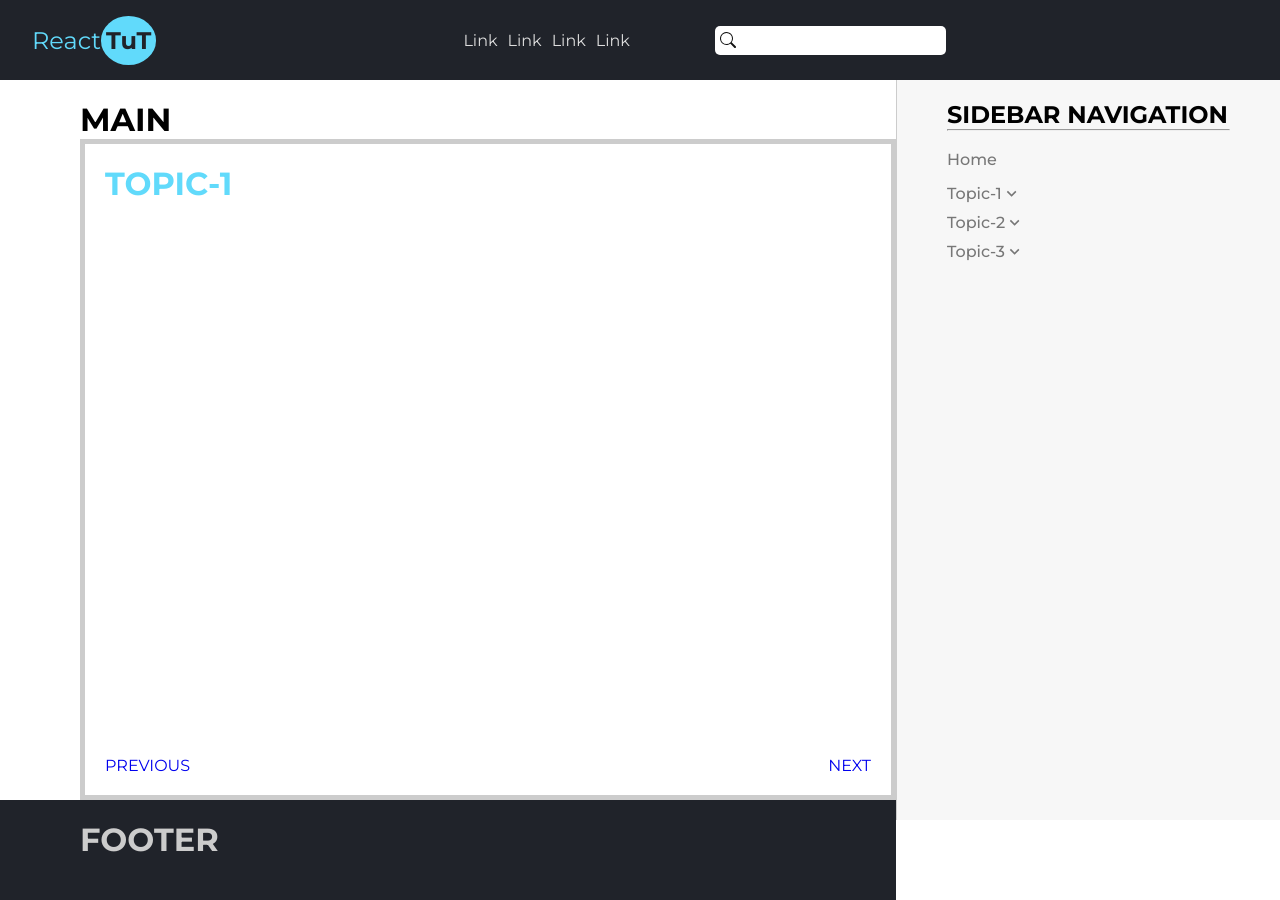
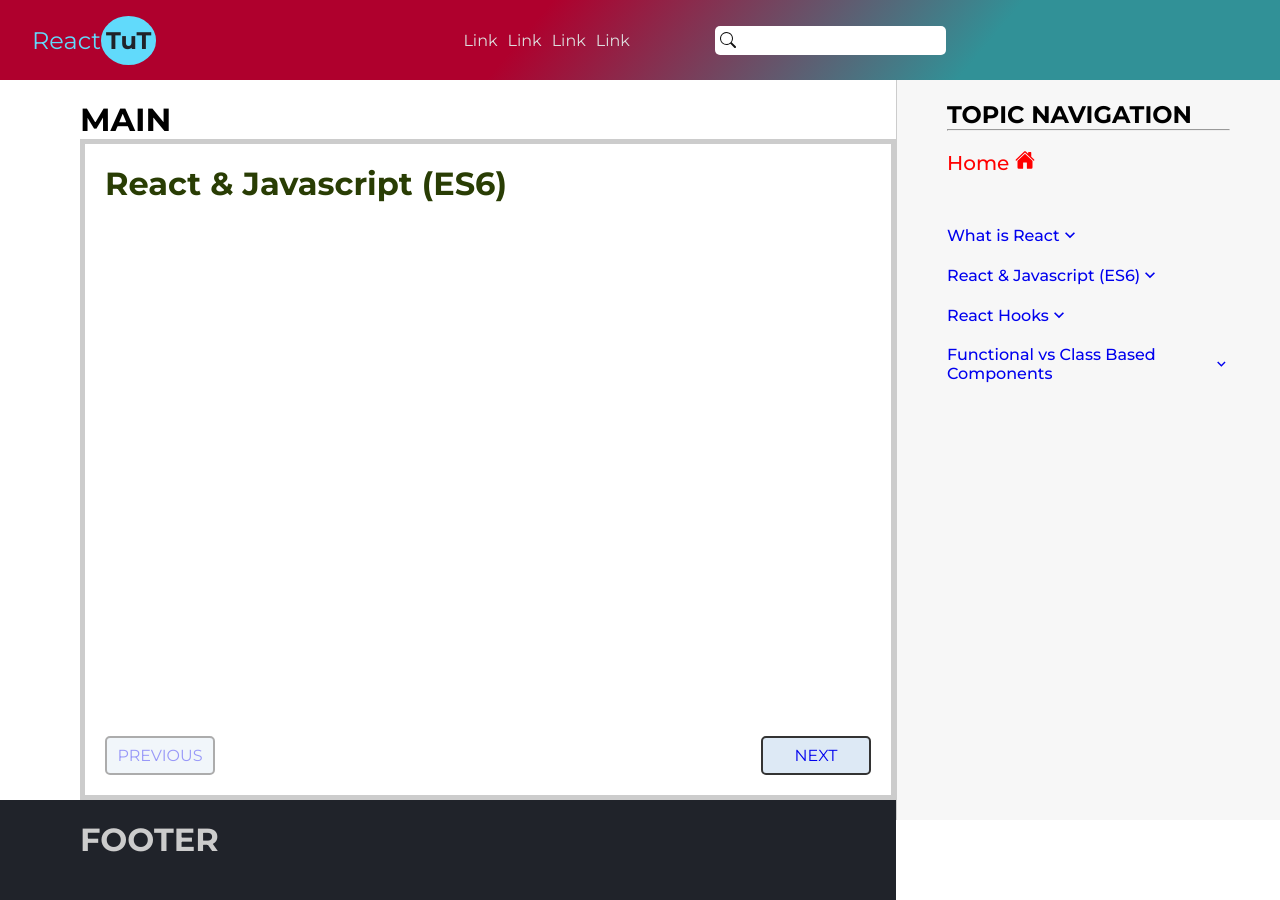
Before and after one commit to amarbessedik/react-tutorila-app, a React (Create React App) app: page /topic1 in a window 1280 px wide. Built offline with nearby package versions, Linux system fonts and the light colour scheme.

Commit message:
App's navigation fully functional

```diff
--- a/src/App.js
+++ b/src/App.js
@@ -1,57 +1,20 @@
 import React, { useState } from "react";
+// import { Switch, Route } from "react-router-dom";
 import { Switch, Route } from "react-router-dom";
 import Header from "./components/Header/Header";
 import Main from "./components/Main/Main";
 import Sidebar from "./components/Sidebar/Sidebar";
 import Topic from "./components/Topic/Topic";
+import {topics} from '../src/data/topics'
 import "./index.css";
 
-const sections1 = [
-  { subtitle: "SECTION1", url: "section1", rank: 0 },
-  { subtitle: "SECTION2", url: "section2", rank: 1 },
-  { subtitle: "SECTION3", url: "section3", rank: 2 },
-  { subtitle: "SECTION4", url: "section4", rank: 3 },
-];
-const sections2 = [
-  { subtitle: "SECTION1", url: "section1", rank: 0 },
-  { subtitle: "SECTION2", url: "section2", rank: 1 },
-  { subtitle: "SECTION3", url: "section3", rank: 2 },
-  { subtitle: "SECTION4", url: "section4", rank: 3 },
-];
-const sections3 = [
-  { subtitle: "SECTION1", url: "section1", rank: 0 },
-  { subtitle: "SECTION2", url: "section2", rank: 1 },
-  { subtitle: "SECTION3", url: "section3", rank: 2 },
-  { subtitle: "SECTION4", url: "section4", rank: 3 },
-];
-const sections4 = [
-  { subtitle: "SECTION1", url: "section1", rank: 0 },
-  { subtitle: "SECTION2", url: "section2", rank: 1 },
-  { subtitle: "SECTION3", url: "section3", rank: 2 },
-  { subtitle: "SECTION4", url: "section4", rank: 3 },
-];
 
 const App = () => {
-  const [section, setSection] = useState(1);
+  const [sectionDB, setSectionDB] = useState(-1);
 
-  const forward = (sections) => {
-    if (section < sections.length) {
-      setSection(section + 1);
-    } else {
-      setSection(sections.length);
-    }
-    return section;
+  const updateSectionDB = (section) => {
+    setSectionDB(section);
   };
-  const backward = () => {
-    if (section > 1) {
-      setSection(section - 1);
-    } else {
-      setSection(1);
-    }
-    return section;
-  };
-
-  const updateSection = (s) => setSection(s);
 
   return (
     <React.Fragment>
@@ -59,57 +22,22 @@ const App = () => {
       <div className="app__content">
         <Main>
           <Switch>
+            {topics.map((topic) => (
               <Route
-              path="/topic1"
+                key={topic.id}
+                path={topic.url}
                 children={
                   <Topic
-                  title="TOPIC-1"
-                  sections={sections1}
-                  forward={forward}
-                  backward={backward}
-                  section={section}
+                    data={topic}
+                    currentSection={sectionDB}
+                    updateSectionDB={updateSectionDB}
                   />
                 }
               />
-            <Route
-              path="/topic2"
-              children={
-                <Topic
-                  title="TOPIC-2"
-                  sections={sections2}
-                  forward={forward}
-                  backward={backward}
-                  section={section}
-                />
-              }
-            />
-            <Route
-              path="/topic3"
-              children={
-                <Topic
-                  title="TOPIC-3"
-                  sections={sections3}
-                  forward={forward}
-                  backward={backward}
-                  section={section}
-                />
-              }
-            />
-            <Route
-              path="/topic4"
-              children={
-                <Topic
-                  title="TOPIC-4"
-                  sections={sections4}
-                  forward={forward}
-                  backward={backward}
-                  section={section}
-                />
-              }
-            />
+            ))}
           </Switch>
         </Main>
-        <Sidebar updateSection={updateSection}/>
+        <Sidebar updateSectionDB={updateSectionDB} />
       </div>
     </React.Fragment>
   );
--- a/src/components/Header/Header.css
+++ b/src/components/Header/Header.css
@@ -1,5 +1,6 @@
 .header{
     background: #20232A;
+    background: linear-gradient(130deg ,#af002d 41.07%,#319197 76.05%);
     height: 80px;
     padding: 10px clamp(2rem, calc(100vw - 1300px) / 2, 5rem);
     color: #fff;
--- a/src/components/Section/Section.js
+++ b/src/components/Section/Section.js
@@ -4,7 +4,7 @@ import './Section.css';
 const Section = (props) => {
     return (
         <div className='section__container'>
-             <h3>{props.subtitle}</h3>
+             <h1>{props.title}</h1>
              {props.children}
         </div>
     );
--- a/src/components/Sidebar/NavigationLink.css
+++ b/src/components/Sidebar/NavigationLink.css
@@ -1,27 +1,39 @@
-.sub__navlinks{
+.sub__navlinks {
   list-style: none;
   background: #efefef;
   margin-bottom: 15px;
   padding: 5px;
   border-radius: 5px;
 }
-.sub__navlink{
-    color: rgb(133, 131, 131);
+.sub__navlinks li{
+
+}
+.sub__navlink {
+  color: #293D04!important;
+  color: red!important;
   cursor: pointer;
   font-weight: 500;
 }
-.sub__navlink:hover{
-  color: #333;
+.sub__navlink:hover {
+  color: #000;
 }
-.arrow-icon{
-    font-size: 1.2rem!important;
+.arrow-icon {
+  font-size: 1.25rem !important;
+  /* color: red */
 }
-.topic__navlink{
+.topic__wrapper {
   display: flex;
   margin-bottom: 10px;
   color: #777;
   font-weight: 500;
+  cursor: pointer;
+  flex-direction: column;
 }
-.topic__navlink:hover{
+.topic__wrapper:hover {
   color: #000;
 }
+.topic__title {
+  /* border: 2px solid red; */
+  display: flex;
+  align-items: center;
+}
--- a/src/components/Sidebar/NavigationLink.js
+++ b/src/components/Sidebar/NavigationLink.js
@@ -1,36 +1,42 @@
 import React, { useState } from "react";
 import { Link } from "react-router-dom";
-import { MdKeyboardArrowDown, MdKeyboardArrowUp } from 'react-icons/md';
-import './NavigationLink.css';
+import { MdKeyboardArrowDown, MdKeyboardArrowUp } from "react-icons/md";
+import "./NavigationLink.css";
 
-const NavigationLink = ({ topic, to, urls, updateSection }) => {
+const NavigationLink = (props) => {
   const [open, setOpen] = useState(false);
 
   const toggle = () => {
     setOpen(!open);
+    props.updateSectionDB(-1);
   };
 
   return (
     <div className="topic__wrapper">
-      <Link onClick={toggle} className="topic__navlink" to={to}>
-        {topic}{" "}
+      <div onClick={toggle} className="topic__wrapper">
+        <span>
+          <Link className="topic__title" to={props.to}>
+            {props.urls.topic}
             {open ? (
               <MdKeyboardArrowUp className="arrow-icon" />
             ) : (
               <MdKeyboardArrowDown className="arrow-icon" />
             )}
           </Link>
+        </span>
+      </div>
       {open && (
         <ul className="sub__navlinks">
-          {urls.map((entry, index) => (
+          {props.urls.links.map((entry, index) => (
             <li
-              key={index}
-              className="sub__navlink"
+              key={entry.id}
               onClick={() => {
-                updateSection(entry.id);
+                props.updateSectionDB(index);
               }}
             >
-              <Link to={entry.url}>{entry.title}</Link>
+              <Link className="sub__navlink" to={entry.url}>
+                {entry.title}
+              </Link>
             </li>
           ))}
         </ul>
--- a/src/components/Sidebar/Sidebar.css
+++ b/src/components/Sidebar/Sidebar.css
@@ -1,20 +1,25 @@
-.sidebar{
+.sidebar {
   height: calc(100vh + 20px);
   width: 30%;
   position: fixed;
   top: 0;
   right: 0;
   bottom: 0;
-    background: #F7F7F7;
+  background: #f7f7f7;
   padding: 100px 50px;
   border-left: 1px solid#ccc;
 }
-.sidebar__navlink{
+.sidebar__navlink {
   display: block;
-    margin-bottom: 15px;
   color: #777;
+  color: red!important;
   font-weight: 500;
+  margin-bottom: 50px;
 }
-.sidebar__navlink:hover{
-   color: #000;
+.sidebar__navlink:hover {
+  color: #000!important;
 }
+.sidebar__navlink {
+  font-size: 1.25rem;
+  color: #293D04;
+}
--- a/src/components/Sidebar/Sidebar.js
+++ b/src/components/Sidebar/Sidebar.js
@@ -1,103 +1,28 @@
 import React from "react";
 import { Link } from "react-router-dom";
 import NavigationLink from "./NavigationLink";
+import {URLS} from '../../../src/data/urls';
+import { IoHome } from 'react-icons/io5';
 import "./Sidebar.css";
-
-const urls1 = [
-    {
-        id:'1',
-        topic: 'Topic-1',
-        title: 'Section-1',
-        url: '/topic1/section1'
-    },
-    {
-        id:'2',
-        topic: 'Topic-1',
-        title: 'Section-2',
-        url: '/topic1/section2'
-    },
-    {
-        id:'3',
-        topic: 'Topic-1',
-        title: 'Section-3',
-        url: '/topic1/section3'
-    },
-    {
-        id:'4',
-        topic: 'Topic-1',
-        title: 'Section-4',
-        url: '/topic1/section4'
-    },
-];
-const urls2 = [
-  {
-    id: "1",
-    topic: "Topic-2",
-    title: "Section-1",
-    url: "/topic2/section1",
-  },
-  {
-    id: "2",
-    topic: "Topic-2",
-    title: "Section-2",
-    url: "/topic2/section2",
-  },
-  {
-    id: "3",
-    topic: "Topic-2",
-    title: "Section-3",
-    url: "/topic2/section3",
-  },
-  {
-    id: "4",
-    topic: "Topic-2",
-    title: "Section-4",
-    url: "/topic2/section4",
-  },
-];
-const urls3 = [
-  {
-    id: "1",
-    topic: "Topic-3",
-    title: "Section-1",
-    url: "/topic3/section1",
-  },
-  {
-    id: "2",
-    topic: "Topic-3",
-    title: "Section-2",
-    url: "/topic3/section2",
-  },
-  {
-    id: "3",
-    topic: "Topic-3",
-    title: "Section-3",
-    url: "/topic3/section3",
-  },
-  {
-    id: "4",
-    topic: "Topic-3",
-    title: "Section-4",
-    url: "/topic3/section4",
-  },
-];
 
 const Sidebar = (props) => {
 
   return (
     <div className="sidebar">
-      <h2>SIDEBAR NAVIGATION</h2>
+      <h2>TOPIC NAVIGATION</h2>
       <hr />
       <br />
       <div className="sidebar__navlinks">
         <div>
           <Link className="sidebar__navlink" to="/">
-            Home
+            Home <IoHome />
           </Link>
         </div>
-        <NavigationLink topic='Topic-1' to='/topic1' urls={urls1} updateSection={props.updateSection}/>
-        <NavigationLink topic='Topic-2' to='/topic2' urls={urls2} updateSection={props.updateSection}/>
-        <NavigationLink topic='Topic-3' to='/topic3' urls={urls3} updateSection={props.updateSection}/>
+        {
+          URLS.map((urls)=>(
+            <NavigationLink to={`/topic${urls.id}`} urls={urls} updateSectionDB={props.updateSectionDB}/>
+          ))
+        }
       </div>
     </div>
   );
--- a/src/components/Topic/Topic.css
+++ b/src/components/Topic/Topic.css
@@ -7,9 +7,22 @@
     justify-content: space-between;
 }
 .topic__container h1{
-    color: #61DAFB;
+    color: #293d04;
 }
 .ctrl__container{
     display: flex;
     justify-content: space-between;
 }
+.prev__ctrl a, .next__ctrl a{
+  border: 2px solid #333;
+  padding: 8px;
+  border-radius: 5px;
+  /* cursor: pointer; */
+  background: rgb(221, 233, 245);
+  display: inline-block;
+  width: 110px;
+  text-align: center;
+}
+.prev__ctrl a:hover, .next__ctrl a:hover{
+  background: rgba(221, 233, 245, 0.5);
+}
--- a/src/components/Topic/Topic.js
+++ b/src/components/Topic/Topic.js
@@ -1,33 +1,65 @@
-import React, { useState } from "react";
+import React from "react";
 import { Switch, Route, Link, useRouteMatch } from "react-router-dom";
 import Section from "../Section/Section";
 import "./Topic.css";
 
 const Topic = (props) => {
-  let { path } = useRouteMatch();
-  const { sections, title } = props;
-  const [index, setIndex ] = useState(props.section);
+  const { data, currentSection } = props;
+  const { path } = useRouteMatch();
+  const length = data.sections.length;
 
-  console.log('TOPICX: ', props.section);
+  const prevSection = () => {
+    if (currentSection > 0) {
+      props.updateSectionDB(currentSection - 1);
+    }
+  };
+  const nextSection = () => {
+    if (currentSection < data.sections.length - 1) {
+      props.updateSectionDB(currentSection + 1);
+    }
+  };
+
+  const _prev = (section) => (section > 0 ? section - 1 : 0);
+  const _next = (section, length) => (section < length ? section + 1 : length);
 
   return (
     <div className="topic__container">
-      <h1>{title}</h1>
+      <h1>{data.title}</h1>
       <Switch>
-        {sections.map((entry, key) => (
+        {data.sections.map((section) => (
           <Route
-            key={key}
-            path={`${path}/${entry.url}`}
-            children={<Section subtitle={entry.subtitle} />}
+            key={section.id}
+            path={path + `/${section.url}`}
+            children={<Section title={section.title} />}
           />
         ))}
       </Switch>
       <div className="ctrl__container">
-        <div className="previous__ctrl" onClick={()=>{setIndex(props.backward());}}>
-          <Link to={path + `/section${index}`}>PREVIOUS</Link>
+        <div className="prev__ctrl">
+          <Link
+            style={
+              props.currentSection <= 0
+                ? { pointerEvents: "none", opacity: 0.4 }
+                : {}
+            }
+            onClick={prevSection}
+            to={`${path}/section${_prev(currentSection)}`}
+          >
+            PREVIOUS
+          </Link>
         </div>
-        <div className="next__ctrl" onClick={()=>{setIndex(props.forward(sections));}}>
-          <Link to={path + `/section${index}`}>NEXT</Link>
+        <div className="next__ctrl">
+          <Link
+            style={
+              props.currentSection >= length - 1
+                ? { pointerEvents: "none", opacity: 0.4 }
+                : {}
+            }
+            onClick={nextSection}
+            to={`${path}/section${_next(currentSection, length - 1)}`}
+          >
+            NEXT
+          </Link>
         </div>
       </div>
     </div>
--- /dev/null
+++ b/src/data/topics.js
@@ -0,0 +1,36 @@
+const sections0 = [
+  { id: 0, title: "SECTION 0", url: "section0" },
+  { id: 1, title: "SECTION 1", url: "section1" },
+  { id: 2, title: "SECTION 2", url: "section2" },
+  { id: 3, title: "SECTION 3", url: "section3" },
+];
+const sections1 = [
+  { id: 0, title: "SECTION 0", url: "section0" },
+  { id: 1, title: "SECTION 1", url: "section1" },
+  { id: 2, title: "SECTION 2", url: "section2" },
+  { id: 3, title: "SECTION 3", url: "section3" },
+];
+const sections2 = [
+  { id: 0, title: "SECTION 0", url: "section0" },
+  { id: 1, title: "SECTION 1", url: "section1" },
+  { id: 2, title: "SECTION 2", url: "section2" },
+  { id: 3, title: "SECTION 3", url: "section3" },
+];
+const sections3 = [
+  { id: 0, title: "SECTION 0", url: "section0" },
+  { id: 1, title: "SECTION 1", url: "section1" },
+  { id: 2, title: "SECTION 2", url: "section2" },
+  { id: 3, title: "SECTION 3", url: "section3" },
+];
+
+export const topics = [
+  { id: 0, title: "What is React", url: "/topic0", sections: sections0 },
+  {
+    id: 1,
+    title: "React & Javascript (ES6)",
+    url: "/topic1",
+    sections: sections1,
+  },
+  { id: 2, title: "React Hooks", url: "/topic2", sections: sections2 },
+  { id: 3, title: "Functional vs Class Based Components", url: "/topic3", sections: sections3 },
+];
--- /dev/null
+++ b/src/data/urls.js
@@ -0,0 +1,106 @@
+export const URLS = [
+  {
+    id: 0,
+    topic: "What is React",
+    links: [
+      {
+        id: 0,
+        title: "Section-0",
+        url: "/topic0/section0",
+      },
+      {
+        id: 1,
+        title: "Section-1",
+        url: "/topic0/section1",
+      },
+      {
+        id: 2,
+        title: "Section-2",
+        url: "/topic0/section2",
+      },
+      {
+        id: 3,
+        title: "Section-3",
+        url: "/topic0/section3",
+      },
+    ],
+  },
+  {
+    id: 1,
+    topic: "React & Javascript (ES6)",
+    links: [
+      {
+        id: 0,
+        title: "Section-0",
+        url: "/topic1/section0",
+      },
+      {
+        id: 1,
+        title: "Section-1",
+        url: "/topic1/section1",
+      },
+      {
+        id: 2,
+        title: "Section-2",
+        url: "/topic1/section2",
+      },
+      {
+        id: 3,
+        title: "Section-3",
+        url: "/topic1/section3",
+      },
+    ],
+  },
+  {
+    id: 2,
+    topic: "React Hooks",
+    links: [
+      {
+        id: 0,
+        title: "Section-0",
+        url: "/topic3/section0",
+      },
+      {
+        id: 1,
+        title: "Section-1",
+        url: "/topic3/section1",
+      },
+      {
+        id: 2,
+        title: "Section-2",
+        url: "/topic3/section2",
+      },
+      {
+        id: 3,
+        title: "Section-3",
+        url: "/topic3/section3",
+      },
+    ],
+  },
+  {
+    id: 3,
+    topic: "Functional vs Class Based Components",
+    links: [
+      {
+        id: 0,
+        title: "Section-0",
+        url: "/topic2/section0",
+      },
+      {
+        id: 1,
+        title: "Section-1",
+        url: "/topic2/section1",
+      },
+      {
+        id: 2,
+        title: "Section-2",
+        url: "/topic2/section2",
+      },
+      {
+        id: 3,
+        title: "Section-3",
+        url: "/topic2/section3",
+      },
+    ],
+  },
+];
```
Also changed, not shown: src/components/Section/Section.css (+9 -1 lines), 1 other file (tests, documents, lock files or other folders). Lines whose indentation alone changed are shown as unchanged.
